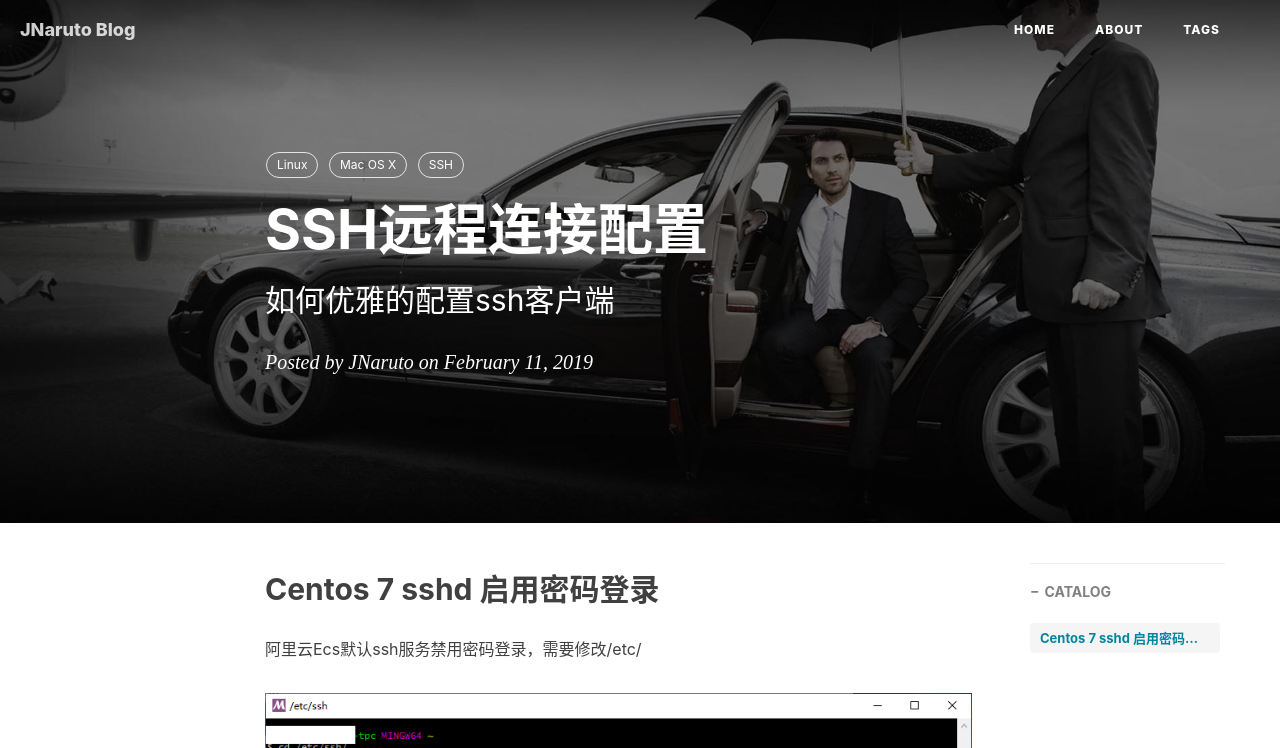
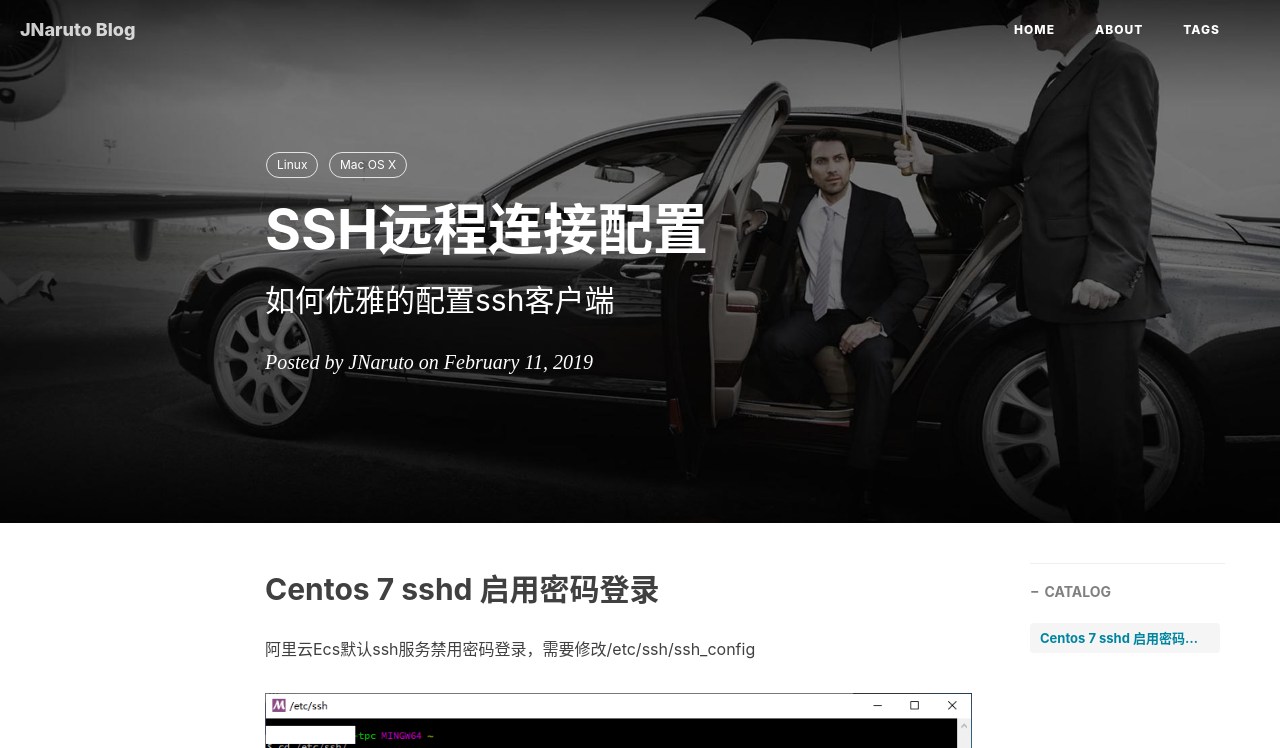
Before and after one commit to jnaruto/jnaruto.github.io, a Jekyll site: the page built from _posts/2019-02-11-SSH远程客户端配置.md, in a window 1280 px wide. Shown: the top 748 px of the page. Built offline with Jekyll 4.4.1, drawn with Linux system fonts in a browser that asks for light colours; nearby versions of some CDN libraries; comment, search, counter and statistics services are not loaded.

Commit message:
jnaruto update blog

```diff
--- a/_posts/2019-02-11-SSH远程客户端配置.md
+++ b/_posts/2019-02-11-SSH远程客户端配置.md
@@ -9,11 +9,10 @@ catalog: true
 tags:
     - Linux
     - Mac OS X
-    - SSH
 ---
 
 ## Centos 7 sshd 启用密码登录
 
-  阿里云Ecs默认ssh服务禁用密码登录，需要修改/etc/
+  阿里云Ecs默认ssh服务禁用密码登录，需要修改/etc/ssh/ssh_config
 
 ![](https://jnaruto.github.io/docs/images/2019/2019-02-11_13-04-58.png?raw=true)
```
